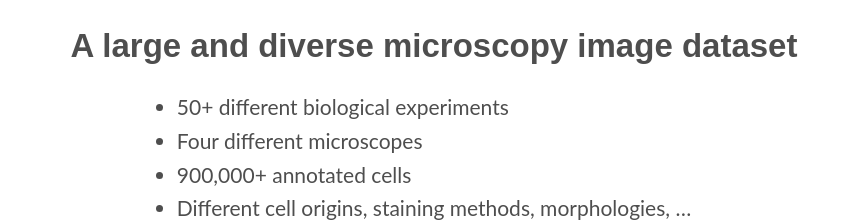
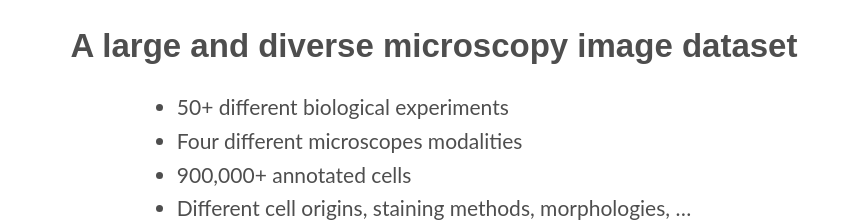
Before and after one commit to uni-cellseg/uni-cellseg.github.io, a plain HTML site: page index.html in a window 1280 px wide. Shown: the part 780-1002 px from the top of the page, without its empty margins (214-1082 px from the left). Drawn offline with nearby package versions, Linux system fonts and the light colour scheme; some packages are replaced by stand-ins of ours; some icons are missing; a web font is replaced by a local one.

Commit message:
fix: Four different microscopes modalities

```diff
--- a/index.html
+++ b/index.html
@@ -99,7 +99,7 @@
             <div class="subsection" id="NetworkDetail">
                 <ul>
                     <li>50+ different biological experiments</li>
-                    <li>Four different microscopes</li>
+                    <li>Four different microscopes modalities</li>
                     <li>900,000+ annotated cells</li>
                     <li>Different cell origins, staining methods, morphologies, …</li>
                 </ul>
```
